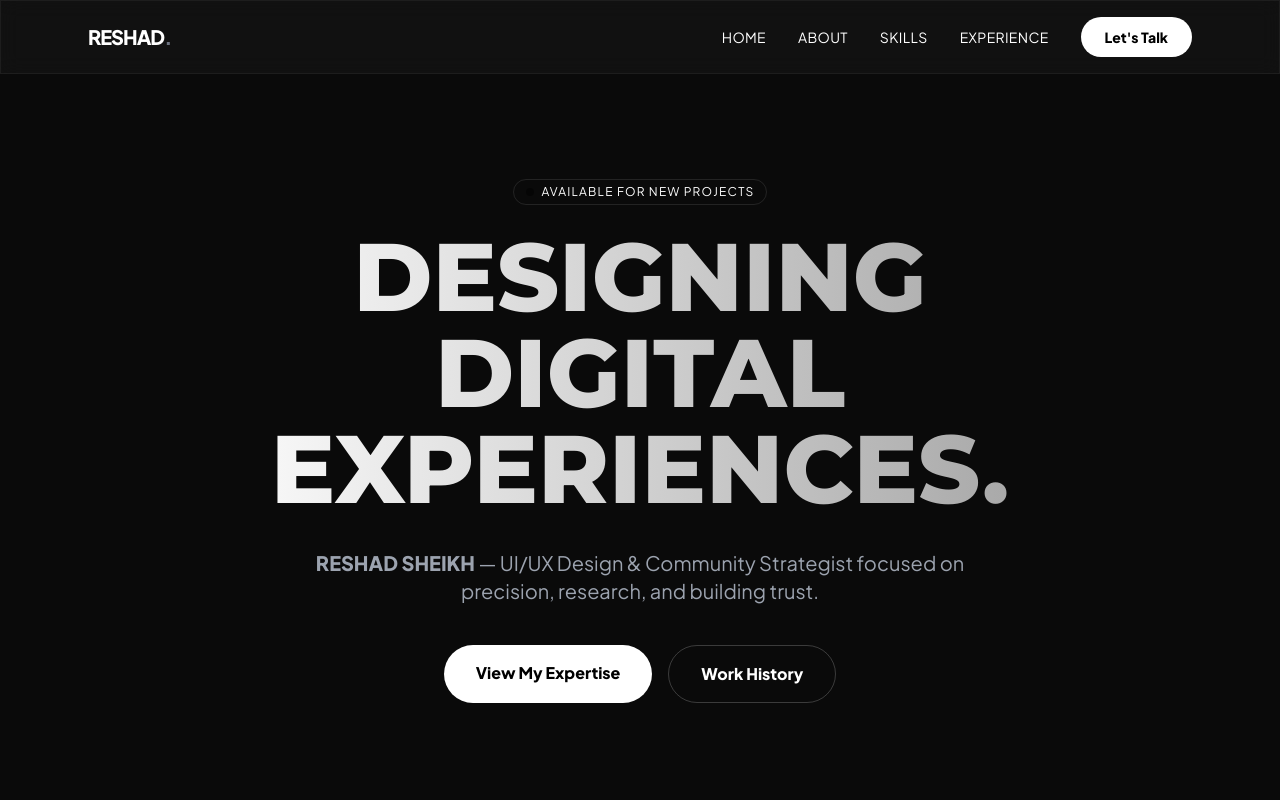
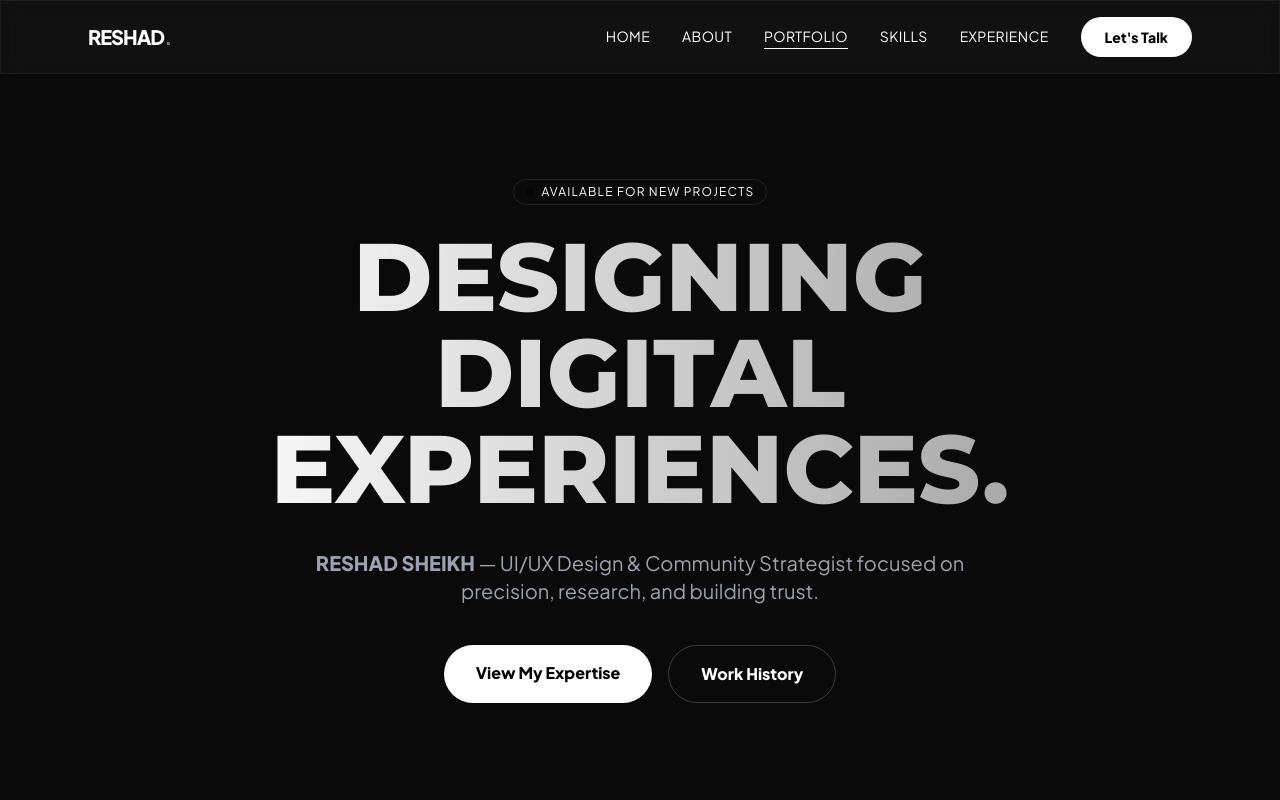
Before and after one commit to reshadsheikh/reshadsheikh.github.io, a plain HTML site: page index.html in a window 1280 px wide. Shown: the top 800 px of the page. Drawn offline with nearby package versions, Linux system fonts and the light colour scheme.

Commit message:
portfolio html
The HTML file has been updated to include additional content and structure, enhancing the overall layout and design.

```diff
--- a/index.html
+++ b/index.html
@@ -49,16 +49,17 @@
             <div class="text-xl font-bold tracking-tighter uppercase">Reshad<span class="text-gray-500">.</span></div>
 
             <div class="hidden md:flex items-center gap-8">
-                <div class="flex gap-8 text-sm font-medium tracking-wide uppercase">
-                    <a href="#home" class="hover:text-gray-400 transition-colors">Home</a>
-                    <a href="#about" class="hover:text-gray-400 transition-colors">About</a>
-                    <a href="#skills" class="hover:text-gray-400 transition-colors">Skills</a>
-                    <a href="#experience" class="hover:text-gray-400 transition-colors">Experience</a>
-                </div>
-                <a href="#contact" class="bg-white text-black px-6 py-2.5 rounded-full text-sm font-bold hover:bg-gray-200 transition-all duration-300">
-                    Let's Talk
-                </a>
-            </div>
+    <div class="flex gap-8 text-sm font-medium tracking-wide uppercase">
+        <a href="index.html#home" class="hover:text-gray-400 transition-colors">Home</a>
+        <a href="index.html#about" class="hover:text-gray-400 transition-colors">About</a>
+        <a href="portfolio.html" class="text-white border-b border-white pb-0.5">Portfolio</a>
+        <a href="index.html#skills" class="hover:text-gray-400 transition-colors">Skills</a>
+        <a href="index.html#experience" class="hover:text-gray-400 transition-colors">Experience</a>
+    </div>
+    <a href="index.html#contact" class="bg-white text-black px-6 py-2.5 rounded-full text-sm font-bold hover:bg-gray-200 transition-all duration-300">
+        Let's Talk
+    </a>
+</div>
         </div>
     </nav>
 
```
